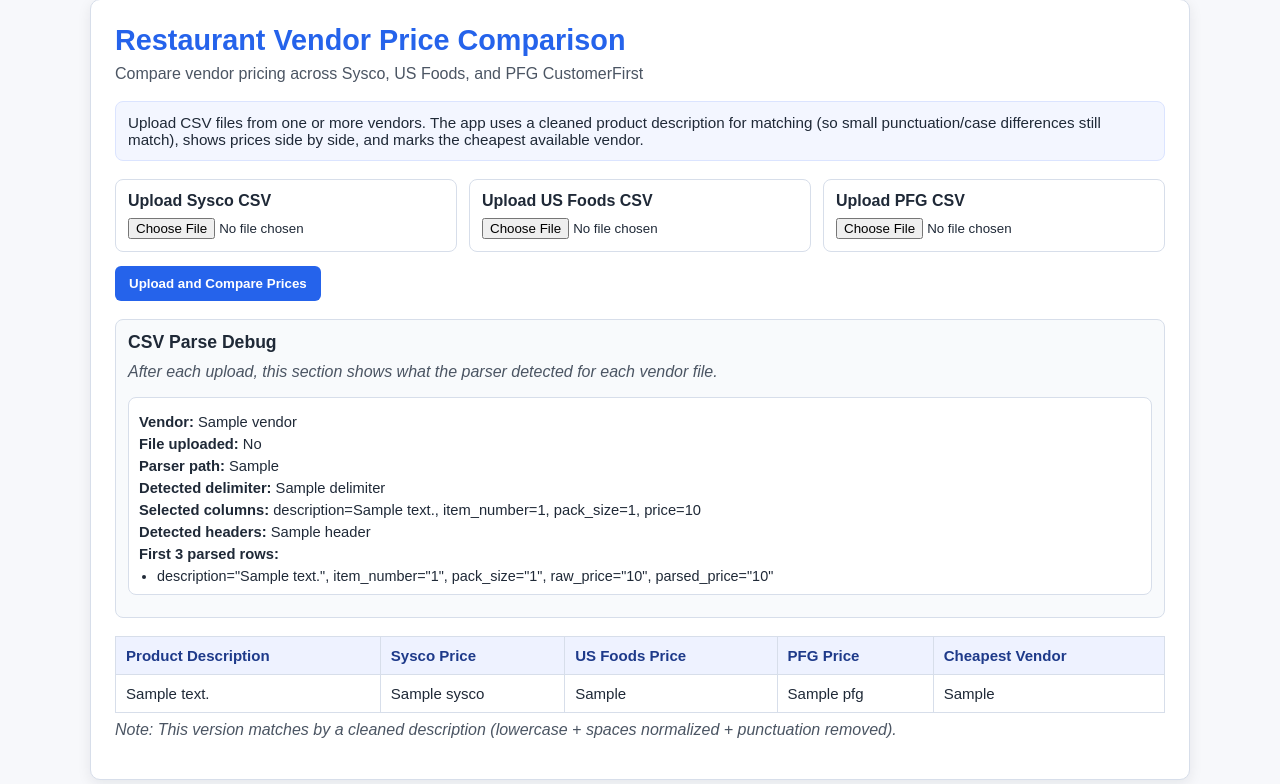
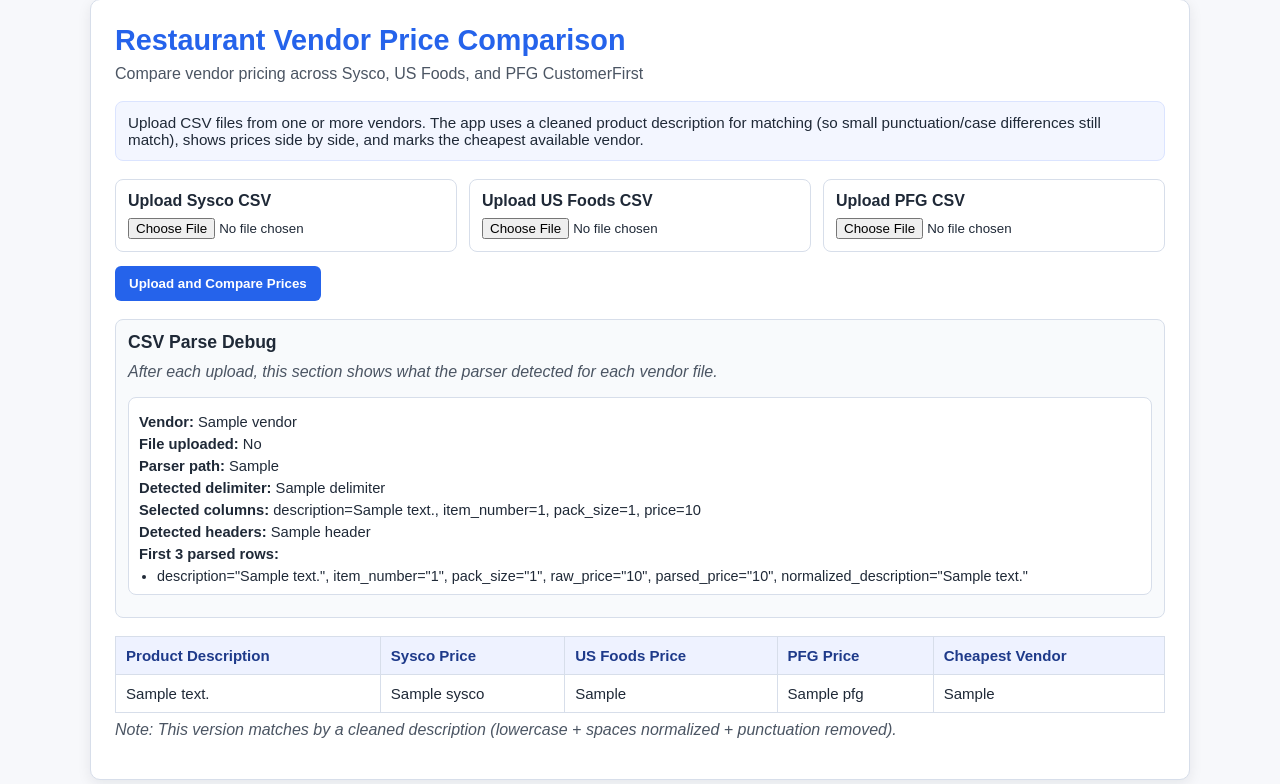
Before and after one commit to Mfaraglia/Confluence, a Flask app: template templates/index.html in a window 1280 px wide. Shown: the part 25-809 px from the top of the page. Run offline with Flask 3, Linux system fonts and the light colour scheme; the template is opened without the code that fills it: most values are stand-ins (such as "Sample title", 1, 10 or a date in 2020).

Commit message:
Improve matching with rule-based description normalization

```diff
--- a/app.py
+++ b/app.py
@@ -27,6 +27,20 @@ PRICE_KEYS = ["price", "unit price", "cost", "net price"]
 ITEM_NUMBER_KEYS = ["item number", "item #", "item_no", "item no", "sku"]
 PACK_SIZE_KEYS = ["pack size", "pack", "size", "uom"]
 
+# Simple replacement rules for common foodservice abbreviations/variants.
+TERM_REPLACEMENTS = {
+    "chk": "chicken",
+    "chkn": "chicken",
+    "brst": "breast",
+    "bnlss": "boneless",
+    "grnd": "ground",
+    "bf": "beef",
+    "mozz": "mozzarella",
+    "shrd": "shredded",
+    "frz": "frozen",
+    "ff": "french fries",
+}
+
 
 # Convert text to lowercase and trim spaces so header matching is easier.
 def normalize(value: Optional[str]) -> str:
@@ -54,11 +68,33 @@ def parse_price_to_float(price_text: str) -> Optional[float]:
 
 
 # Build a simple cleaned description for matching similar products across files.
-# Rules: lowercase, trim spaces, collapse multiple spaces, remove common punctuation.
+# Rules:
+# 1) lowercase + trim
+# 2) convert common abbreviations to full words
+# 3) remove punctuation + normalize spaces
+# 4) apply a few small word-order fixes
 def clean_description_for_match(description: str) -> str:
     text = (description or "").lower().strip()
+
+    # Convert pound shorthand (#) into lb before punctuation cleanup.
+    text = re.sub(r"#", " lb ", text)
+
+    # Keep current punctuation/space cleanup behavior.
     text = re.sub(r"[,\.\-/()]", " ", text)
     text = re.sub(r"\s+", " ", text).strip()
+
+    # Expand common abbreviations token-by-token.
+    expanded_tokens: List[str] = []
+    for token in text.split():
+        replacement = TERM_REPLACEMENTS.get(token, token)
+        expanded_tokens.extend(replacement.split())
+    text = " ".join(expanded_tokens)
+
+    # Small phrase/order fixes for common wording variations.
+    text = text.replace("fries french", "french fries")
+    text = text.replace("mozzarella shredded cheese", "mozzarella cheese shredded")
+    text = re.sub(r"\s+", " ", text).strip()
+
     return text
 
 
@@ -191,6 +227,7 @@ def parse_vendor_text(
             "item_number": item_number,
             "pack_size": pack_size,
             "price": parse_price_to_float(raw_price),
+            "normalized_description": clean_description_for_match(description),
         }
 
         # Save first 3 parsed rows so users can debug parsing behavior easily.
@@ -202,6 +239,7 @@ def parse_vendor_text(
                     "pack_size": pack_size,
                     "raw_price": raw_price,
                     "parsed_price": parsed_row["price"],
+                    "normalized_description": parsed_row["normalized_description"],
                 }
             )
 
--- a/templates/index.html
+++ b/templates/index.html
@@ -339,7 +339,8 @@
                     item_number="{{ sample.item_number }}",
                     pack_size="{{ sample.pack_size }}",
                     raw_price="{{ sample.raw_price }}",
-                    parsed_price="{{ sample.parsed_price }}"
+                    parsed_price="{{ sample.parsed_price }}",
+                    normalized_description="{{ sample.normalized_description }}"
                   </li>
                 {% endfor %}
               </ul>
```
Also changed, not shown: README.md.
